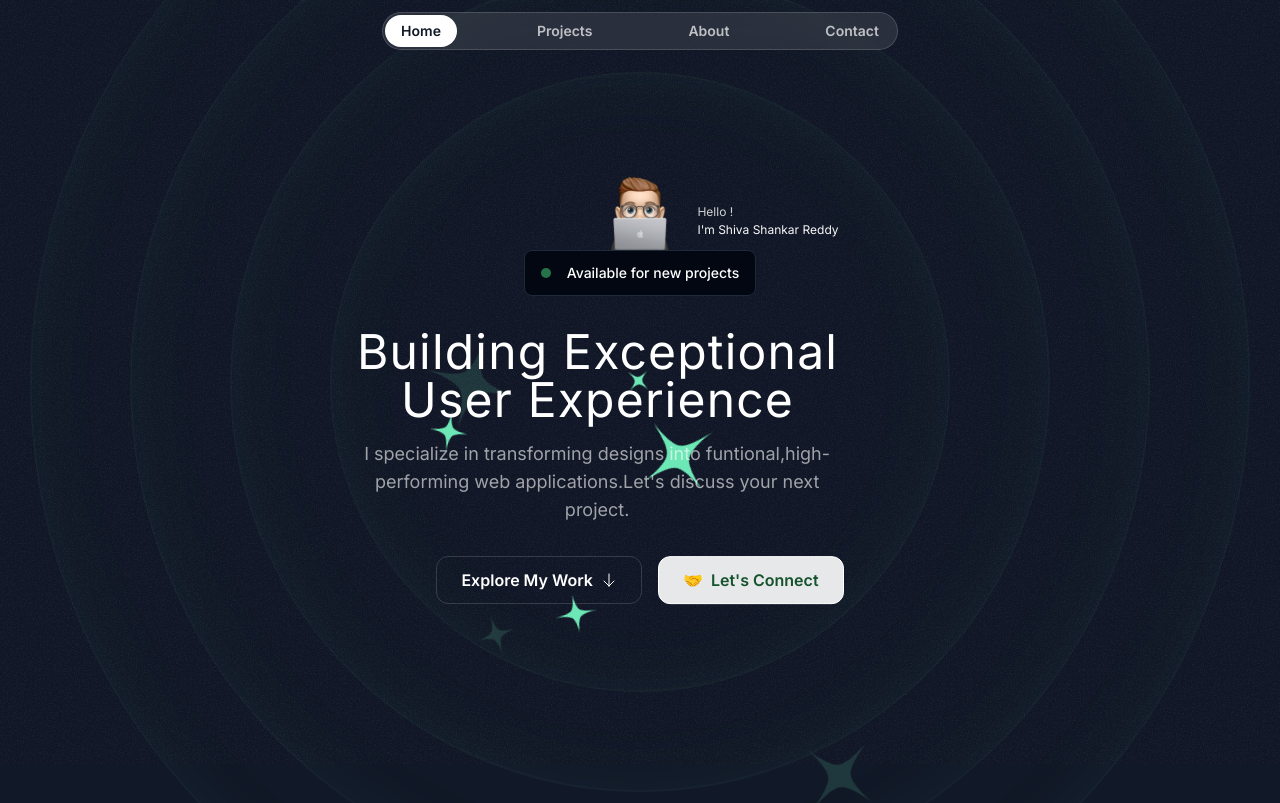
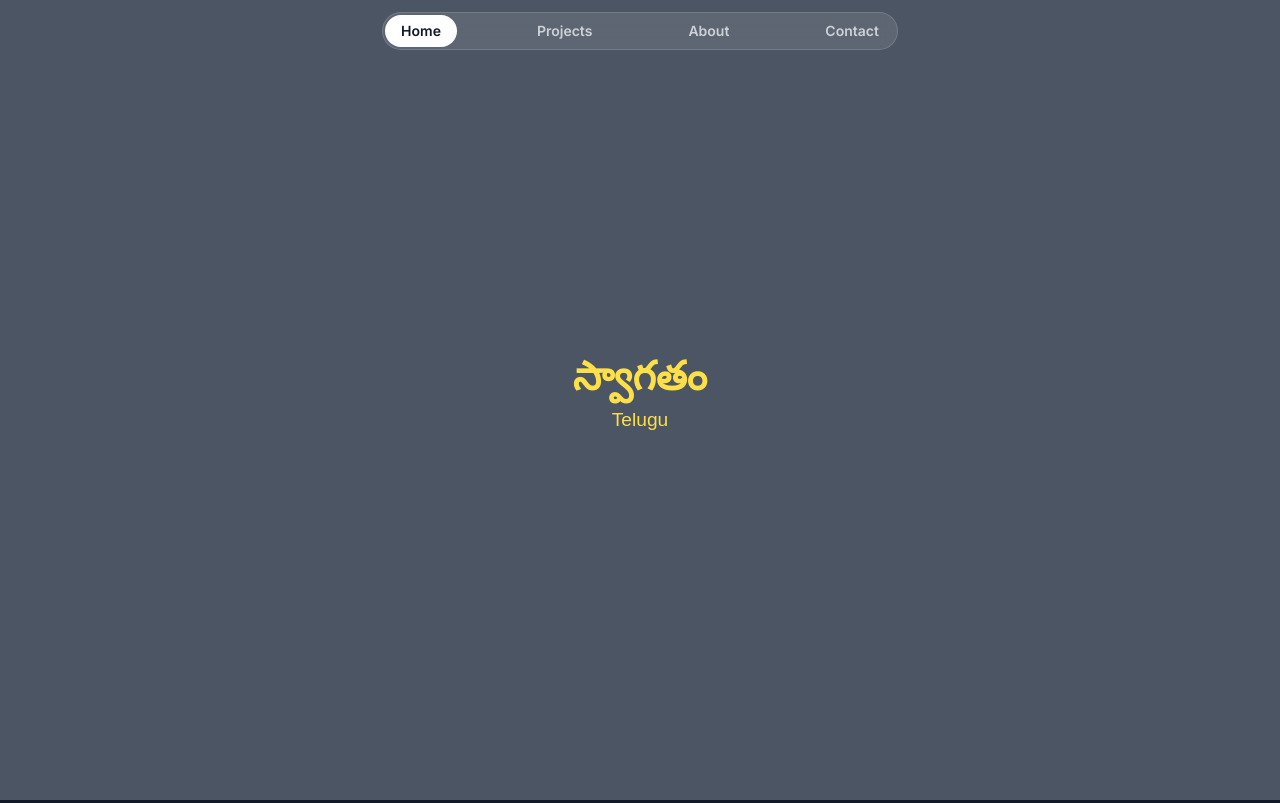
Before and after one commit to ShivaShankarReddy098/My_Portfolio_Using_NextJs, a Next.js app: page / in a window 1280 px wide. Shown: the top 803 px of the page. Built offline with nearby package versions, Linux system fonts and the light colour scheme; a web font is replaced by a local one.

Commit message:
update:Loader

```diff
--- a/src/app/loading.module.css
+++ b/src/app/loading.module.css
@@ -1,4 +1,4 @@
-.loading {
+/* .loading {
   text-align: center;
   font-size: 30px;
   animation: loading 1.2s ease-in-out infinite;
@@ -14,4 +14,22 @@
   100% {
     color: #e9e9e9;
   }
+} */
+
+.loader {
+  width: 50px;
+  height: 50px;
+  border: 5px solid #ccc;
+  border-top: 5px solid #333;
+  border-radius: 50%;
+  animation: spin 1s linear infinite;
 }
+
+@keyframes spin {
+  0% {
+    transform: rotate(0deg);
+  }
+  100% {
+    transform: rotate(360deg);
+  }
+}
--- a/src/app/loading.tsx
+++ b/src/app/loading.tsx
@@ -1,11 +1,76 @@
-import classes from "@/app/loading.module.css";
-import NumberTicker from "@/components/ui/number-ticker";
-export default function LoadingPage() {
+// import classes from "@/app/loading.module.css";
+// import NumberTicker from "@/components/ui/number-ticker";
+// export default function LoadingPage() {
+//   return (
+//     <div className="flex flex-col items-center justify-center lg:mt-60 mt-60">
+//       {/* <h1 className={classes.loading}>Shiva Shankar Reddy</h1> */}
+//       <NumberTicker value={100} className={classes.loading} />
+//       <h2 className={classes.loading}>L o a d i n g...</h2>
+//     </div>
+//   );
+// }
+"use client";
+import React, { useEffect, useState } from "react";
+import "./loading.module.css"; // Import CSS file
+
+interface Greeting {
+  language: string;
+  text: string;
+}
+
+const Loading: React.FC = () => {
+  const greetings: Greeting[] = [
+    { language: "English", text: "Welcome" },
+    { language: "Hindi", text: "स्वागत है" },
+    { language: "Kannada", text: "ಸ್ವಾಗತ" },
+    { language: "Telugu", text: "స్వాగతం" },
+    { language: "", text: "Glad You’re Here – Explore My Work" },
+  ];
+
+  const [currentGreeting, setCurrentGreeting] = useState<number>(0);
+
+  useEffect(() => {
+    const interval = setInterval(() => {
+      setCurrentGreeting((prev) => (prev + 1) % greetings.length);
+    }, 1500);
+    return () => clearInterval(interval);
+  }, [greetings.length]);
+
   return (
-    <div className="flex flex-col items-center justify-center lg:mt-60 mt-60">
-      {/* <h1 className={classes.loading}>Shiva Shankar Reddy</h1> */}
-      <NumberTicker value={100} className={classes.loading} />
-      <h2 className={classes.loading}>L o a d i n g...</h2>
+    <div style={styles.container} className="bg-gray-600 text-yellow-300">
+      <div style={styles.textContainer}>
+        <h1 style={styles.greeting}>{greetings[currentGreeting].text}</h1>
+        <p style={styles.language}>{greetings[currentGreeting].language}</p>
+      </div>
+      <div className="loader"></div> {/* Use the CSS class for the loader */}
     </div>
   );
-}
+};
+
+const styles: Record<string, React.CSSProperties> = {
+  container: {
+    height: "100vh",
+    display: "flex",
+    flexDirection: "column",
+    justifyContent: "center",
+    alignItems: "center",
+    // backgroundColor: "#f3f4f6",
+    // color: "#333",
+    fontFamily: "Arial, sans-serif",
+  },
+  textContainer: {
+    textAlign: "center",
+    marginBottom: "20px",
+  },
+  greeting: {
+    fontSize: "2.5rem",
+    fontWeight: "bold",
+    margin: 0,
+  },
+  language: {
+    fontSize: "1.2rem",
+    // color: "#555",
+  },
+};
+
+export default Loading;
--- a/src/app/page.tsx
+++ b/src/app/page.tsx
@@ -13,7 +13,7 @@ export default function Home() {
   const [loading, setLoding] = useState(false);
   setTimeout(() => {
     setLoding(true);
-  }, 2000);
+  }, 7500);
   return (
     <div>
       <Header />
```
